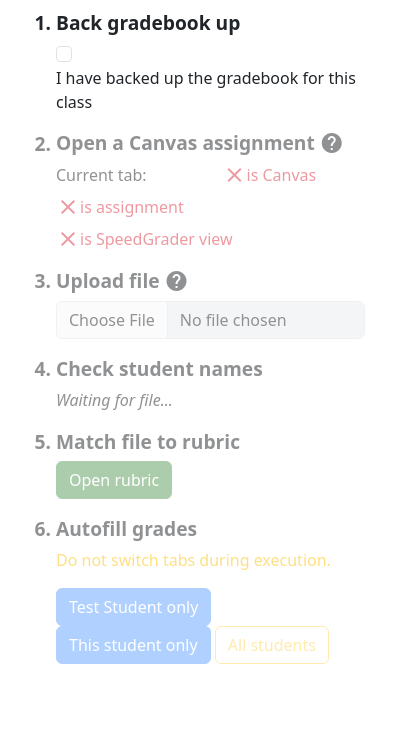
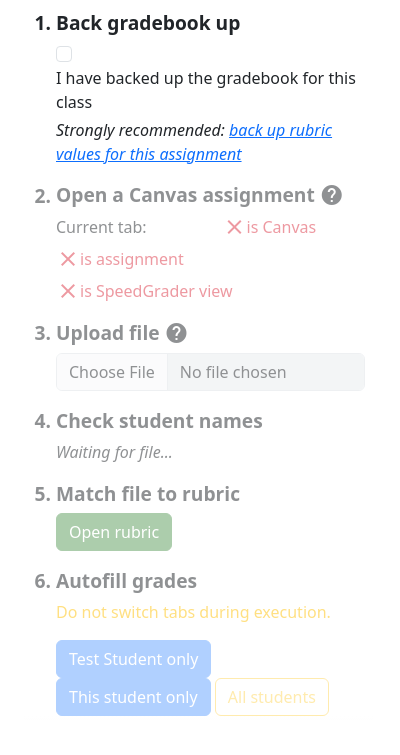
Before and after one commit to jeffreyalanwang/auto_canvas_rubric, a browser extension: page html/popup.html in a window 400 px wide. Shown: the part 77-832 px from the top of the page. Drawn offline with nearby package versions, Linux system fonts and the light colour scheme.

Commit message:
add message to also backup rubric values

```diff
--- a/html/popup.html
+++ b/html/popup.html
@@ -31,6 +31,7 @@
           <h2>Back gradebook up</h2>
           <input class="form-check-input" type="checkbox" id="backup-promise">
           <label class="form-check-label" for="backup-promise">I have backed up the gradebook for this class</label>
+          <p style="margin-top: .25rem"><i>Strongly recommended: <a href="https://chromewebstore.google.com/detail/canvas-lms-mods-basic/bnpdolbpbjiniodlbahddbnkollgojon">back up rubric values for this assignment</a></i></p>
         </li>
         <li id="open-canvas-step">
           <h2>Open a Canvas assignment <i class="material-icons" data-bs-toggle="popover" data-bs-trigger="focus" tabindex="0" data-bs-html=true data-bs-content="Open the SpeedGrader page for an assignment which has a <b>non-Enhanced Rubric</b>.">help</i></h2>
```
